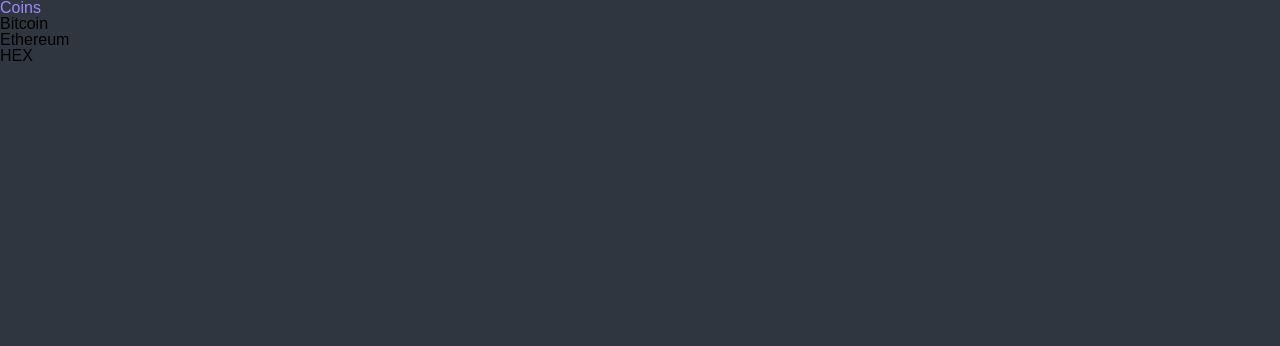
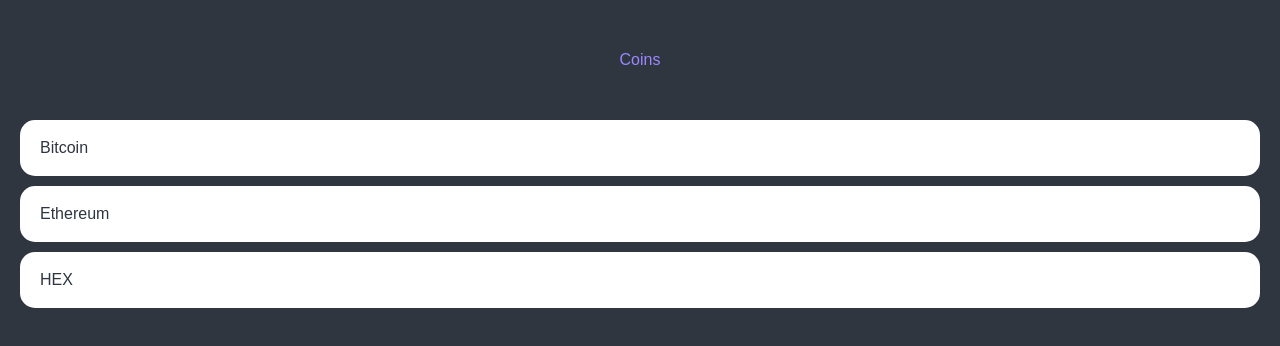
Before and after one commit to ChaeSangJung/crypto_tracker, a React (Create React App) app: page / in a window 1280 px wide. Shown: the top 346 px of the page. Built offline with nearby package versions, Linux system fonts and the light colour scheme.

Commit message:
#4.2 Home part One

```diff
--- a/src/routes/Coins.tsx
+++ b/src/routes/Coins.tsx
@@ -1,9 +1,5 @@
 import { Link } from "react-router-dom";
 import styled from "styled-components";
-
-const Tilte = styled.h1`
-  color: ${(props) => props.theme.accentColor};
-`;
 
 const coins = [
   {
@@ -35,19 +31,49 @@
   },
 ];
 
+const Tilte = styled.h1`
+  color: ${(props) => props.theme.accentColor};
+`;
+const Container = styled.div`
+  padding: 0px 20px;
+`;
+const Header = styled.header`
+  height: 15vh;
+  display: flex;
+  justify-content: center;
+  align-items: center;
+`;
+const ListCoin = styled.ul``;
+const ItemCoin = styled.li`
+  background-color: white;
+  color: ${(props) => props.theme.bgColor};
+  border-radius: 15px;
+  margin-bottom: 10px;
+  a {
+    padding: 20px;
+    transition: color 0.2s ease-in;
+    display: block;
+  }
+  &:hover {
+    a {
+      color: ${(props)=>props.theme.accentColor};
+    }
+  }
+`;
+
 const Coins = () => {
   return (
     <>
-      <div>
-        <header>
+      <Container>
+        <Header>
           <Tilte>Coins</Tilte>
-        </header>
-        <ul>
+        </Header>
+        <ListCoin>
           {coins.map((coin) => (
-            <li><Link to={`/${coin.id}`}>{coin.name}</Link></li>
+            <ItemCoin><Link to={`/${coin.id}`}>{coin.name}</Link></ItemCoin>
           ))}
-        </ul>
-      </div>
+        </ListCoin>
+      </Container>
     </>
   );
 }
```
